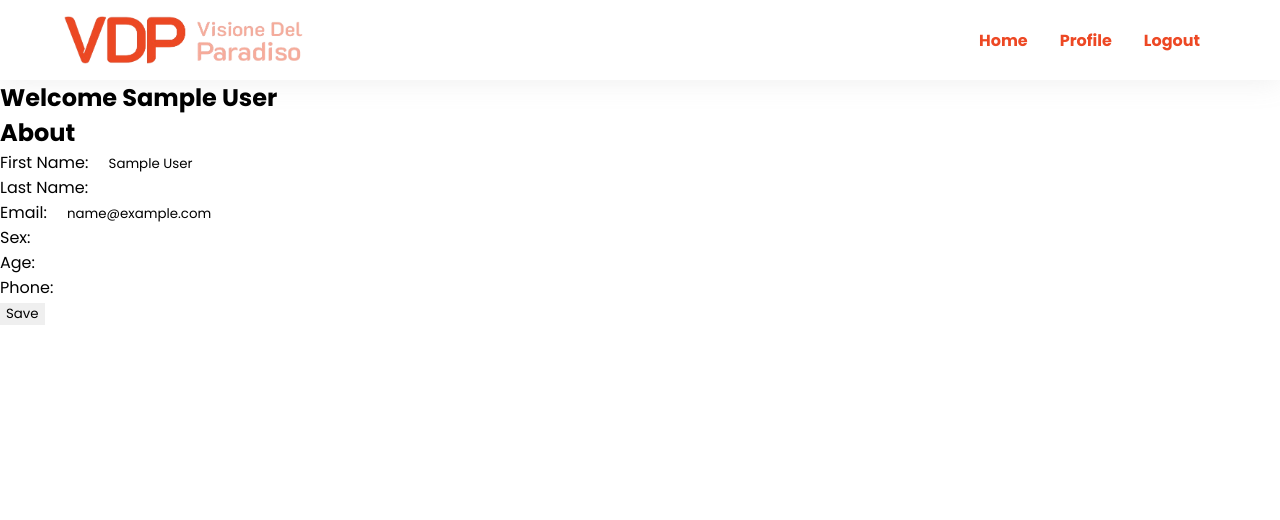
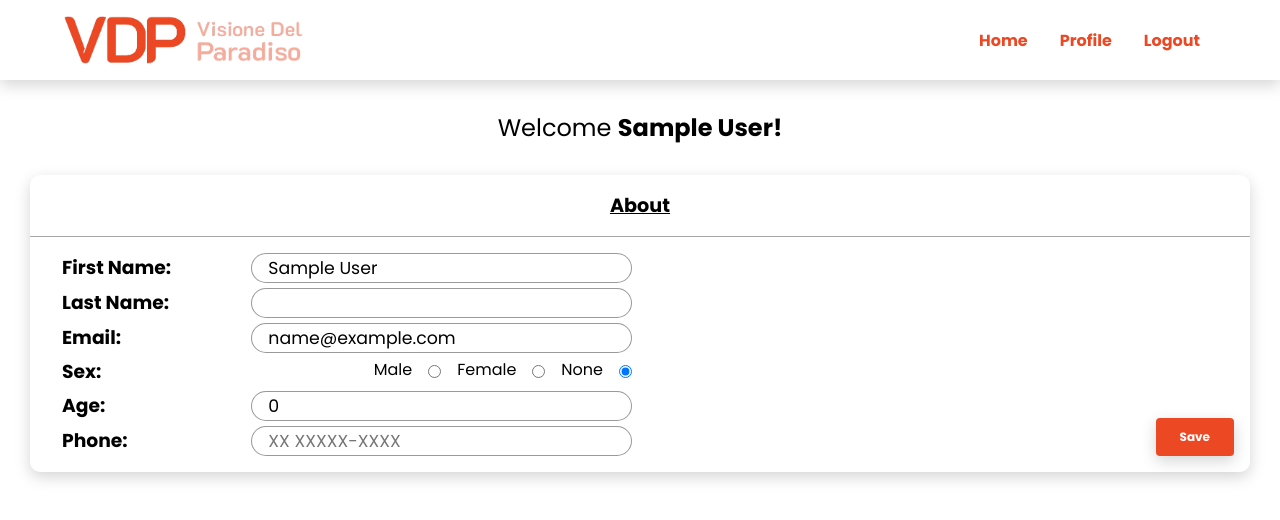
Before and after one commit to JockaMt/Visione_del_paradiso, a Flask app: page /edit-profile in a window 1280 px wide. Shown: the top 520 px of the page. Run offline with Flask 3, Linux system fonts and the light colour scheme; the visitor is signed in with stand-in values (Sample User, id 1).

Commit message:
Ready edit profile page and modify profile page

```diff
--- a/api_vdp/src/controller.py
+++ b/api_vdp/src/controller.py
@@ -66,6 +66,8 @@ def register_page(app):
     else:
         return render_template("register.html")
 
+
+@login_required
 def edit_profile_page(app):
     if request.method == 'POST':
         name = request.form.get('n4me')
@@ -102,6 +104,12 @@ def edit_profile_page(app):
     else:
         return render_template("edit-profile.html", user=session['user'], logged=True)
 
+
+@login_required
+def rooms_page(app):
+    return render_template("rooms.html", logged=True)
+
+
 @login_required
 def profile_page():
     client = Client.query.filter_by(email=session['user']['email']).first()
--- a/api_vdp/src/views.py
+++ b/api_vdp/src/views.py
@@ -1,4 +1,5 @@
-from api_vdp.src.controller import home_page, login_page, register_page, profile_page, logout_page, edit_profile_page
+from api_vdp.src.controller import (home_page, login_page, register_page, profile_page,
+                                    logout_page, edit_profile_page, rooms_page)
 
 
 def init_app(app):
@@ -6,45 +7,54 @@ def init_app(app):
     def home():
         return home_page()
 
+
     @app.route("/login", methods=['GET', 'POST'])
     def login():
         return login_page(app)
+
 
     @app.route("/register", methods=['GET', 'POST'])
     def register():
         return register_page(app)
 
+
     @app.route("/profile", methods=['GET', 'POST'])
     def profile():
         return profile_page()
+
 
     @app.route("/edit-profile", methods=['GET', 'POST'])
     def edit_profile():
         return edit_profile_page(app)
 
-    #TODO: Escrever pagina de quartos.
+
     @app.route("/rooms", methods=['GET', 'POST'])
     def rooms():
-        return home_page()
+        return rooms_page(app)
+
 
     # TODO: Escrever pagina de quartos.
     @app.route("/events", methods=['GET', 'POST'])
     def events():
         return home_page()
 
+
     # TODO: Escrever pagina de quartos.
     @app.route("/rate-us", methods=['GET', 'POST'])
     def rate_us():
         return home_page()
+
 
     # TODO: Escrever pagina de quartos.
     @app.route("/support", methods=['GET', 'POST'])
     def support():
         return home_page()
 
+
     @app.route("/logout")
     def logout():
         return logout_page()
+
 
     # TODO: Escrever pagina de checkin.
     @app.route("/checkin/<id>", methods=['GET', 'POST'])
--- a/api_vdp/static/styles/base.css
+++ b/api_vdp/static/styles/base.css
@@ -10,7 +10,7 @@
 
 :root {
     --primary-color: #ED4824;
-    --shadow: 0px 0px 30px rgba(155, 155, 155, 0.178)
+    --shadow: rgba(0, 0, 0, 0.17) 0 5px 15px;
 }
 
 .material-symbols-outlined {
@@ -172,6 +172,9 @@ header {
     align-items: center;
     justify-content: space-between;
     padding: 0 4rem;
+    position: sticky;
+    top: 0;
+    background-color: white;
 }
 
 .desktop-logo {
--- a/api_vdp/static/styles/profile.css
+++ b/api_vdp/static/styles/profile.css
@@ -12,128 +12,77 @@
     font-weight: 400;
 }
 
-.ab {
+.session-title {
     text-align: center;
     text-decoration: underline;
     font-size: larger;
-    padding-top: 8px;
-    padding-bottom: 8px;
+    padding: 1rem 0;
     border-bottom: 1px solid rgba(0, 0, 0, 0.35);
-    margin-bottom: 20px;
 }
 
-#about {
-    margin-top: 30px;
-    box-shadow: rgba(0, 0, 0, 0.35) 0px 5px 15px;
+section:not(.title) {
+    box-shadow: var(--shadow);
     border-radius: 10px;
     background-clip: padding-box;
-    margin-left: 30px;
-    margin-right: 30px;
-    margin-bottom: 30px;
+    margin: 30px;
 }
 
-.inline {
-    display: inline;
+.rows {
+    display: flex;
+    gap: 1rem;
 }
 
-.ti {
-    padding-left: 25px;
-    display: inline;
+.content-box {
+    display: flex;
+    width: 100%;
+    flex-direction: column;
+    padding: 1rem 0;
+    gap: .3rem;
+}
+
+.content {
+    display: flex;
 }
 
 .but {
-    text-align: end;
-    margin-right: 30px;
-    padding-bottom: 30px;
+    display: flex;
+    width: 100%;
+    justify-content: flex-end;
+    align-items: flex-end;
+    margin: 1rem 1rem 1rem 0;
+}
 
+h3 {
+    padding-left: 2rem;
+}
+
+.edit-h3 {
+    width: 50%;
+}
+
+label {
+    display: flex;
+    gap: 1rem;
 }
 
 .but-ed {
-    color: black;
-    background-color: #ED4824;
+    color: white;
+    background-color: var(--primary-color);
+    font-weight: bold;
     font-size: 12px;
     padding: 10px 24px;
     border-radius: 4px;
-    box-shadow: 0 8px 16px 0 rgba(0,0,0,0.2), 0 6px 20px 0 rgba(0,0,0,0.19);
-
+    box-shadow: var(--shadow);
+    cursor: pointer;
 }
 
-#hosting {
-    margin-top: 30px;
-    box-shadow: rgba(0, 0, 0, 0.35) 0px 5px 15px;
-    border-radius: 10px;
-    background-clip: padding-box;
-    margin-left: 30px;
-    margin-right: 30px;
-    margin-bottom: 30px;
+input {
+    width: 100%;
+    font-size: 13pt;
+    border: 1px solid rgba(30, 30, 30, 0.45);
+    border-radius: 2rem;
 }
 
-#rooms {
-    margin-top: 30px;
-    box-shadow: rgba(0, 0, 0, 0.35) 0px 5px 15px;
-    border-radius: 10px;
-    background-clip: padding-box;
-    margin-left: 30px;
-    margin-right: 30px;
-    margin-bottom: 30px;
+.up-case {
+    text-transform: capitalize;
 }
-
-#events {
-    margin-top: 30px;
-    box-shadow: rgba(0, 0, 0, 0.35) 0px 5px 15px;
-    border-radius: 10px;
-    background-clip: padding-box;
-    margin-left: 30px;
-    margin-right: 30px;
-    margin-bottom: 30px;
-}
-
-#services {
-    margin-top: 30px;
-    box-shadow: rgba(0, 0, 0, 0.35) 0px 5px 15px;
-    border-radius: 10px;
-    background-clip: padding-box;
-    margin-left: 30px;
-    margin-right: 30px;
-    margin-bottom: 30px;
-}
-
-.ho {
-    text-align: center;
-    text-decoration: underline;
-    font-size: larger;
-    padding-top: 8px;
-    padding-bottom: 8px;
-    border-bottom: 1px solid rgba(0, 0, 0, 0.35);
-    margin-bottom: 20px;
-}
-
-.ro {
-    text-align: center;
-    text-decoration: underline;
-    font-size: larger;
-    padding-top: 8px;
-    padding-bottom: 8px;
-    border-bottom: 1px solid rgba(0, 0, 0, 0.35);
-    margin-bottom: 20px;
-}
-
-.ev {
-    text-align: center;
-    text-decoration: underline;
-    font-size: larger;
-    padding-top: 8px;
-    padding-bottom: 8px;
-    border-bottom: 1px solid rgba(0, 0, 0, 0.35);
-    margin-bottom: 20px;
-}
-
-.se {
-    text-align: center;
-    text-decoration: underline;
-    font-size: larger;
-    padding-top: 8px;
-    padding-bottom: 8px;
-    border-bottom: 1px solid rgba(0, 0, 0, 0.35);
-    margin-bottom: 20px;
-}
--- a/api_vdp/templates/edit-profile.html
+++ b/api_vdp/templates/edit-profile.html
@@ -1,23 +1,28 @@
 {% extends 'base.html' %}
 {% block title %} Profile {% endblock %}
+{% block head_page %}
+    <head>
+        <link rel="stylesheet" type= "text/css" href="{{ url_for('static', filename='styles/profile.css') }}">
+    </head>
+{% endblock %}
 {% block content %}
     <div>
-        <section>
-            <h2>Welcome {{ user.name }}</h2>
+        <section class="title">
+            <h2 class="wel">Welcome <b>{{ user.name }}!</b></h2>
         </section>
         <section id="about">
-            <h2>About</h2>
-            <form method="post">
-                <div>
-                    <div><label for="name">First Name: </label><input name="n4me" required id="name" type="text" value="{{ user.name }}"></div>
-                    <div><label for="last_name">Last Name: </label><input name="last-name" required id="last_name" type="text" value="{{ user.last_name if user.last_name else "" }}"></div>
-                    <div><label for="email">Email: </label><input name="m4il" required id="email" value="{{ user.email }}"></div>
-                    <div><label for="sex">Sex: </label><input name="sex" required id="sex" value="{{ user.sex if user.last_name else "" }}"></div>
-                    <div><label for="age">Age: </label><input name="age" required id="age" value="{{ user.age if user.last_name else "" }}"></div>
-                    <div><label for="phone">Phone: </label><input name="phone" required id="phone" value="{{ user.phone if user.last_name else "" }}"></div>
+            <h2 class="session-title">About</h2>
+            <form class="content" method="post">
+                <div class="content-box">
+                    <div class="rows input-row"><h3 class="edit-h3"><label for="name">First Name: </label></h3><input name="n4me" required id="name" type="text" value="{{ user.name }}"></div>
+                    <div class="rows input-row"><h3 class="edit-h3"><label for="last_name">Last Name: </label></h3><input name="last-name" required id="last_name" type="text" value="{{ user.last_name if user.last_name else "" }}"></div>
+                    <div class="rows input-row"><h3 class="edit-h3"><label for="email">Email: </label></h3><input name="m4il" required id="email" value="{{ user.email }}"></div>
+                    <div class="rows input-row"><h3 class="edit-h3">Sex: </h3><label>Male <input value="male" name="sex" type="radio" {{ "checked" if user.sex == "male" }}></label><label>Female <input value="female" name="sex" type="radio" {{ "checked" if user.sex == "female" }}></label><label>None <input value="undefined" name="sex" type="radio" {{ "checked" if user.sex != "male" and user.sex != "female" }}></label></div>
+                    <div class="rows input-row"><h3 class="edit-h3"><label for="age">Age: </label></h3><input type="number" name="age" required id="age" value="{{ user.age if user.last_name else 0 }}"></div>
+                    <div class="rows input-row"><h3 class="edit-h3"><label for="phone">Phone: </label></h3><input type="tel" placeholder="XX XXXXX-XXXX" pattern="([0-9]{2}) [0-9]{5}-[0-9]{4}" name="phone" required id="phone" value="{{ user.phone if user.last_name else "" }}"></div>
                 </div>
-                <div>
-                    <button type="submit">Save</button>
+                <div class="but">
+                    <button class="but-ed" type="submit">Save</button>
                 </div>
             </form>
         </section>
```
Also changed, not shown: api_vdp/templates/profile.html (+26 -24 lines), api_vdp/templates/rooms.html (added, +21 -0 lines).
